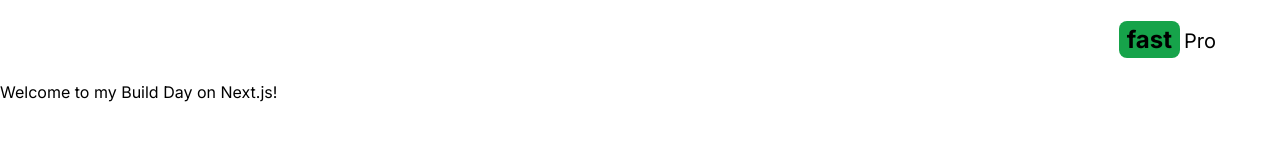
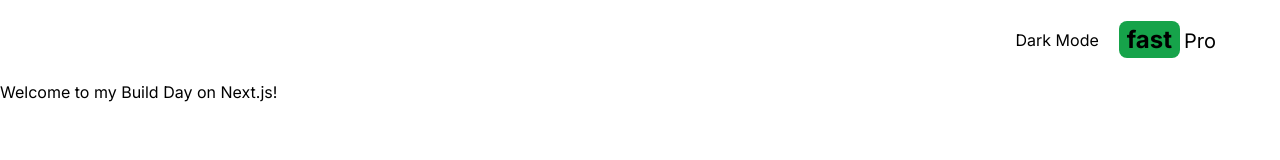
Before and after one commit to marksikaundi/otofastproject, a Next.js app: page / in a window 1280 px wide. Shown: the top 160 px of the page. Built offline with nearby package versions, Linux system fonts and the light colour scheme.

Commit message:
working on theme

```diff
--- a/package.json
+++ b/package.json
@@ -13,6 +13,7 @@
     "eslint": "8.40.0",
     "eslint-config-next": "13.4.1",
     "next": "13.4.1",
+    "next-themes": "^0.2.1",
     "postcss": "8.4.23",
     "react": "18.2.0",
     "react-dom": "18.2.0",
--- /dev/null
+++ b/src/components/DarkModeSwitch.jsx
@@ -0,0 +1,9 @@
+import React from 'react'
+
+export default function DarkModeSwitch() {
+  return (
+    <div>
+      Dark Mode
+    </div>
+  )
+}
--- a/src/components/Header.jsx
+++ b/src/components/Header.jsx
@@ -5,6 +5,7 @@ import { SiTorproject } from "react-icons/si";
 import { BsCodeSlash } from "react-icons/bs";
 import { MdStream } from "react-icons/md";
 import Link from "next/link";
+import DarkModeSwitch from "./DarkModeSwitch";
 
 export default function Header() {
   return (
@@ -16,7 +17,8 @@ export default function Header() {
         <MenuItem title="STREAM" address="/stream" Icon={MdStream} />
 
       </div>
-      <div className="">
+      <div className="flex items-center space-x-5">
+        <DarkModeSwitch />
         <Link href="/">
           <h2 className="text-2xl">
             <span className="font-bold bg-green-600 py-1 px-2 rounded-lg mr-1">fast</span>
```
Also changed, not shown: 1 other file (tests, documents, lock files or other folders).
